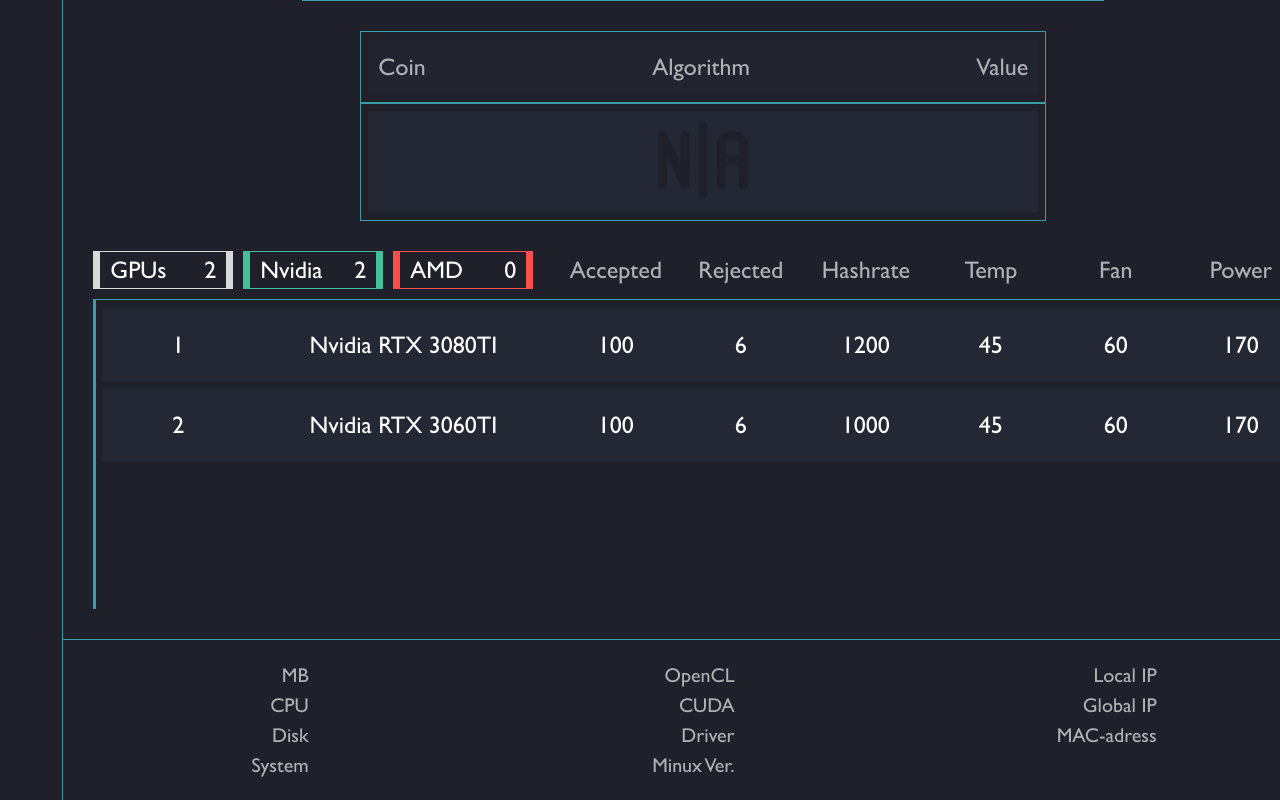
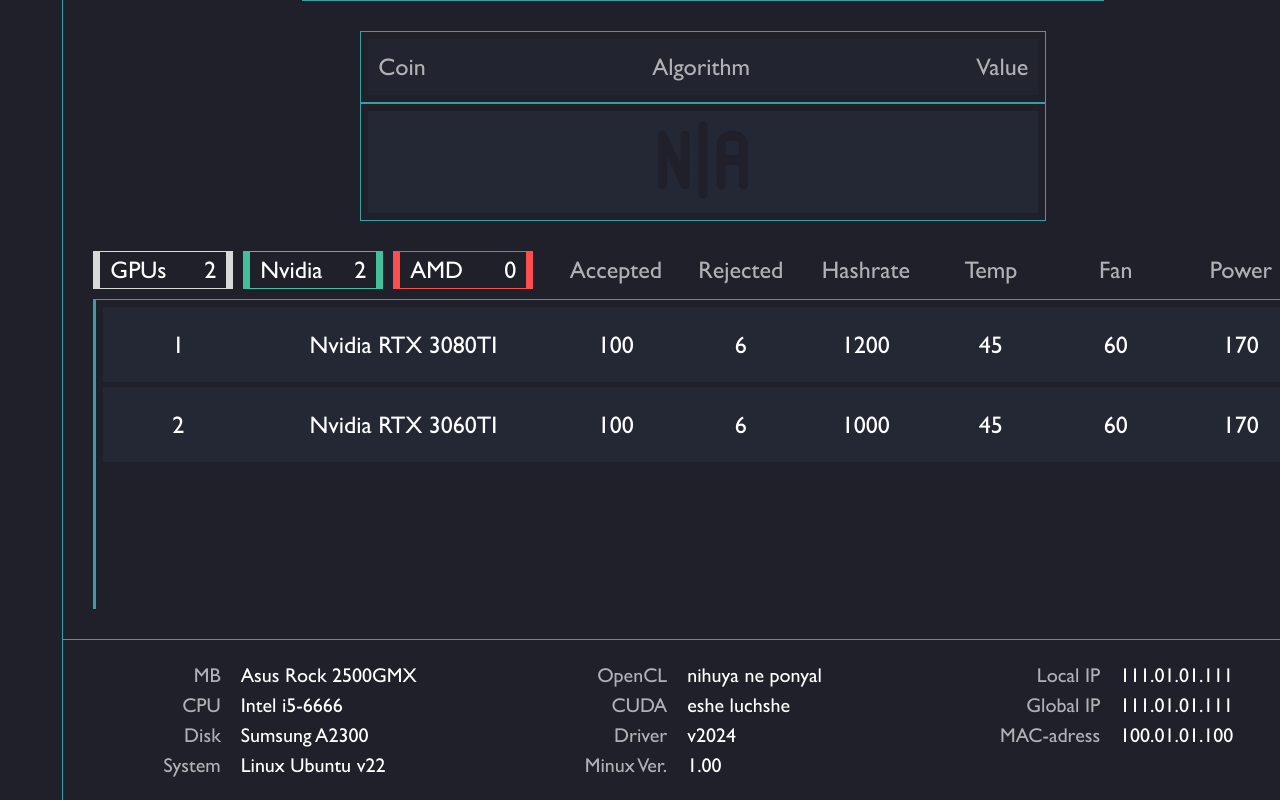
Before and after one commit to ivanChuvaev/minux-front-end-copy, a React (Create React App) app in the folder front-end/: page /monitoring/mainpage in a window 1280 px wide. Shown: the part 550-1350 px from the top of the page. Built offline with nearby package versions, Linux system fonts and the light colour scheme; what runtypes would draw is missing.

Commit message:
footer layout

```diff
--- a/front-end/src/pages/layoutAbsolute/layoutAbsolute.scss
+++ b/front-end/src/pages/layoutAbsolute/layoutAbsolute.scss
@@ -1,7 +1,7 @@
 .layout-absolute {
     display: flex;
 
-    height: 100%;
+    min-height: 100%;
 
     .layout-absolute-content {
         display: flex;
--- a/front-end/src/widgets/bars/NavBar.tsx
+++ b/front-end/src/widgets/bars/NavBar.tsx
@@ -25,7 +25,6 @@ const systemOptions = [
 
 export default function NavBar() {
   const [showOptionsMonitoring, setShowOptionsMonitoring] = useState(false);
-
   const [showOptionsSettings, setShowOptionsSettings] = useState(false);
   const [showOptionsAnalytics, setShowOptionsAnalytics] = useState(false);
   const [showOptionsSystem, setShowOptionsSystem] = useState(false);
@@ -55,6 +54,7 @@ export default function NavBar() {
   return (
     <div className='border-line-flex'>
       <div className='flex-conteiner-horizontal'>
+
       <div onClick={handlerClickMonitoring} onMouseLeave={() => setShowOptionsMonitoring(false)}>
         <HoverList options={monitoringOptions} >
           <NavigateLink route='/monitoring' cancel={true} classActive={classActive}
@@ -74,8 +74,8 @@ export default function NavBar() {
         <div onClick={handlerClickAnalytics} onMouseLeave={() => setShowOptionsAnalytics(false)}>
           <HoverList>
             <NavigateLink route='/analytics' cancel={true} classActive={classActive}
-            notActive={showOptionsAnalytics ? 'not-active-click' : 'not-active'}
-             text='Analytics' />
+                            notActive={showOptionsAnalytics ? 'not-active-click' : 'not-active'}
+                             text='Analytics' />
           </HoverList>
         </div>
 
@@ -86,6 +86,10 @@ export default function NavBar() {
              text='System' />
           </HoverList>
         </div>
+
+        <div className='profile'>
+
+        </div>
       </div>
     </div>
   )
--- a/front-end/src/widgets/bars/navBar.scss
+++ b/front-end/src/widgets/bars/navBar.scss
@@ -14,6 +14,10 @@
         align-items: center;
         gap: $gap-80;
     }
+
+    .profile {
+
+    }
 }
 
 .nav-link {
--- a/front-end/src/widgets/footerSystemInfo/FooterSystemInfo.tsx
+++ b/front-end/src/widgets/footerSystemInfo/FooterSystemInfo.tsx
@@ -1,6 +1,11 @@
+import { useSelector } from 'react-redux';
 import './footerSystemInfo.scss';
+import { RootState } from 'app/store';
+import valueOrNA from 'shared/utils/valueOrZero';
 
 export default function FooterSystemInfo() {
+    const systemInfo = useSelector((state: RootState) => state.staticData.data?.systemInfo);
+
   return (
     <div className='footer-system-info'>
         <div className='footer-grid'>
@@ -12,10 +17,10 @@ export default function FooterSystemInfo() {
                     <p>System</p>
                 </div>
                 <div className='flex flex-col text-left'>
-                    <p>{}</p>
-                    <p>{}</p>
-                    <p>{}</p>
-                    <p>{}</p>
+                    <p>{valueOrNA(systemInfo?.motherBoard)}</p>
+                    <p>{valueOrNA(systemInfo?.cpu)}</p>
+                    <p>{valueOrNA(systemInfo?.hd)}</p>
+                    <p>{valueOrNA(systemInfo?.system)}</p>
                 </div>
             </div>
             <div className='flex justify-center gap-5'>
@@ -26,10 +31,10 @@ export default function FooterSystemInfo() {
                     <p>Minux Ver.</p>
                 </div>
                 <div className='flex flex-col text-left'>
-                    <p>{}</p>
-                    <p>{}</p>
-                    <p>{}</p>
-                    <p>{}</p>
+                    <p>{valueOrNA(systemInfo?.openCl)}</p>
+                    <p>{valueOrNA(systemInfo?.cuda)}</p>
+                    <p>{valueOrNA(systemInfo?.driver)}</p>
+                    <p>{valueOrNA(systemInfo?.minuxVer)}</p>
                 </div>
             </div>
             <div className='flex justify-center gap-5'>
@@ -39,9 +44,9 @@ export default function FooterSystemInfo() {
                     <p>MAC-adress</p>
                 </div>
                 <div className='flex flex-col text-left'>
-                    <p>{}</p>
-                    <p>{}</p>
-                    <p>{}</p>
+                    <p>{valueOrNA(systemInfo?.localIp)}</p>
+                    <p>{valueOrNA(systemInfo?.globalIp)}</p>
+                    <p>{valueOrNA(systemInfo?.macAdress)}</p>
                 </div>
             </div>
         </div>
```
